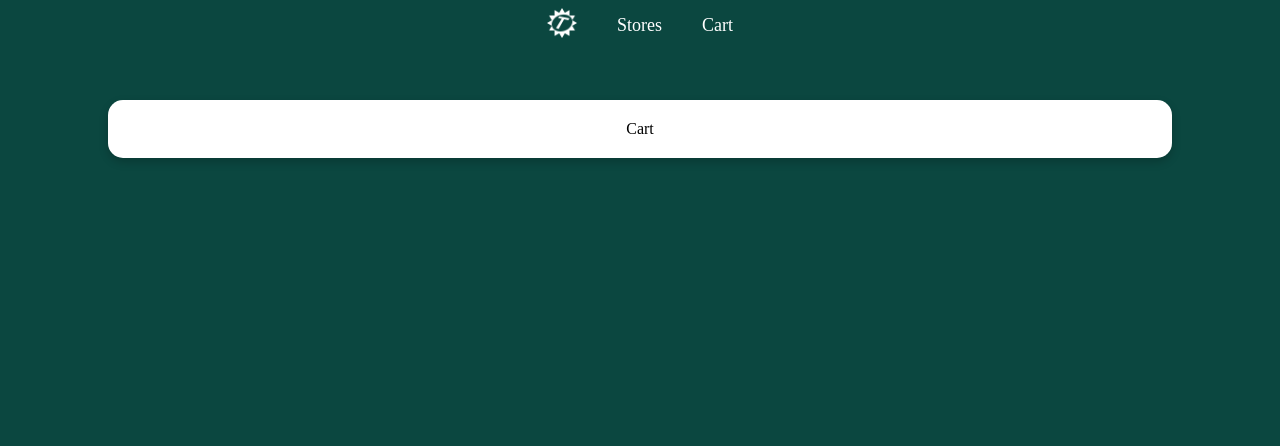
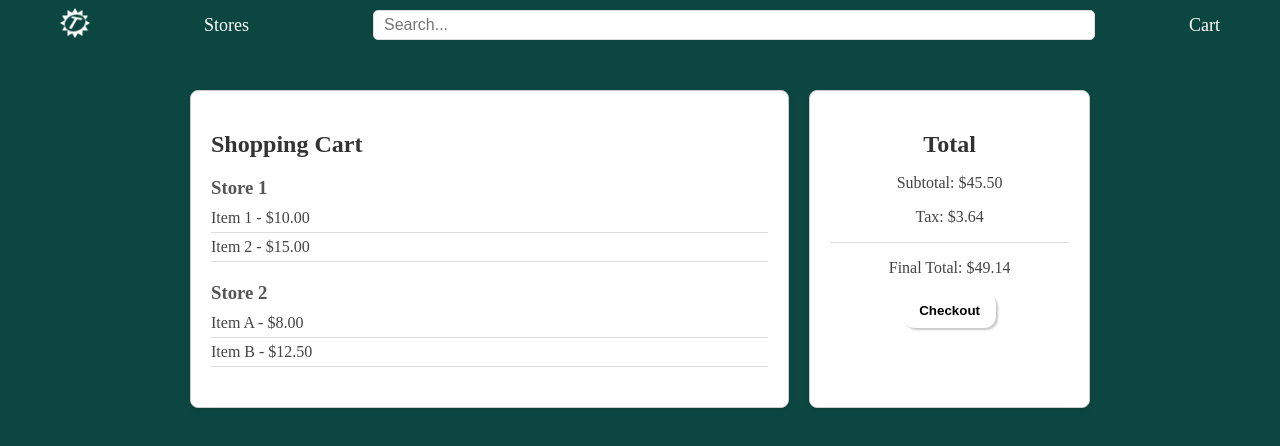
Before and after one commit to alecnazzy/CAP4104-project, a plain HTML site: page html/prototype/cart.html in a window 1280 px wide. Drawn offline with Linux system fonts and the light colour scheme.

Commit message:
-added content to cart.html -added search bar to nav and css

```diff
--- a/html/prototype/cart.html
+++ b/html/prototype/cart.html
@@ -7,13 +7,47 @@
     <link rel="stylesheet" href="prototype.css" />
   </head>
   <body>
+    <!-- Navbar -->
     <nav class="navbar">
-      <a href="/html/prototype/prototype.html">
-        <img src="/images/icon_light.png" alt="" />
+      <a href="/html/prototype/prototype.html" class="logo">
+        <img src="/images/icon_light.png" alt="Logo" />
       </a>
-      <a href="">Stores</a>
-      <a href="/html/prototype/cart.html">Cart</a>
+      <a href="" class="nav-link">Stores</a>
+      <input type="text" class="search-bar" placeholder="Search..." />
+      <a href="/html/prototype/cart.html" class="nav-link">Cart</a>
     </nav>
-    <div class="display-items">Cart</div>
+
+    <!-- End Navbar -->
+    <!--  -->
+    <div class="cart-container">
+      <!-- Cart Items -->
+      <div class="cart-items">
+        <h2>Shopping Cart</h2>
+        <div class="store-section">
+          <h3>Store 1</h3>
+          <ul>
+            <li>Item 1 - $10.00</li>
+            <li>Item 2 - $15.00</li>
+          </ul>
+        </div>
+        <div class="store-section">
+          <h3>Store 2</h3>
+          <ul>
+            <li>Item A - $8.00</li>
+            <li>Item B - $12.50</li>
+          </ul>
+        </div>
+      </div>
+      <!-- Cart Total -->
+      <div class="cart-total">
+        <h2>Total</h2>
+        <p>Subtotal: $45.50</p>
+        <p>Tax: $3.64</p>
+        <hr />
+        <p>Final Total: $49.14</p>
+        <button class="checkout-btn">Checkout</button>
+      </div>
+    </div>
+    <!--  -->
   </body>
 </html>
--- a/html/prototype/prototype.css
+++ b/html/prototype/prototype.css
@@ -14,26 +14,54 @@ nav {
   background-color: rgb(11, 71, 64);
   font-size: large;
   width: 100%;
-  text-align: center;
   height: 50px;
   display: flex;
-  justify-content: center;
   align-items: center;
+  justify-content: space-between;
+  padding: 0 20px;
+  box-sizing: border-box;
 }
 
-nav a {
-  color: white;
-  text-decoration: none;
-  padding: 0 20px;
+nav .logo {
+  margin-left: 40px; /* Increased spacing between logo and "Stores" */
 }
 
-nav a:hover {
-  color: rgb(224, 210, 3);
-}
 nav img {
   width: 30px;
   height: 30px;
 }
+
+nav .nav-link {
+  color: white;
+  text-decoration: none;
+  margin: 0 40px;
+}
+
+nav .nav-link:hover {
+  color: rgb(224, 210, 3);
+}
+
+nav .search-bar {
+  flex: 2; /* Made the search bar larger */
+  max-width: 700px;
+
+  padding: 5px 10px;
+  font-size: 16px;
+  border: 1px solid #ddd;
+  border-radius: 5px;
+  margin: 0 10px;
+}
+
+nav .search-bar:focus {
+  outline: none;
+  border-color: rgb(224, 210, 3);
+}
+
+nav .nav-link:last-of-type {
+  margin-left: 10px;
+}
+
+/* END NAVBAR */
 
 /* DISPLAY-ITEMS */
 .display-items {
@@ -66,6 +94,12 @@ nav img {
   width: 200px;
   text-align: center;
   box-shadow: 0 2px 5px rgba(0, 0, 0, 0.1);
+  box-shadow: 2px 3px 2px 2px rgba(224, 224, 224, 0.777);
+  border: none;
+}
+.product:hover {
+  background-color: #f9f9fa; /* Gray-100 */
+  cursor: pointer;
 }
 
 .product img {
@@ -84,18 +118,97 @@ nav img {
   color: #555;
 }
 
-.product button {
-  background-color: #007bff;
-  color: white;
+button {
+  background-color: white;
+  color: black;
+  font-weight: bold;
+  padding: 10px 16px;
+  border-radius: 12px;
+  box-shadow: 2px 2px 2px 0px rgba(184, 184, 184, 0.777);
   border: none;
-  padding: 10px 15px;
-  border-radius: 5px;
-  cursor: pointer;
+  transition: background-color 0.3s ease;
 }
 
-.product button:hover {
-  background-color: #0056b3;
+button:hover {
+  background-color: #e3e3e5; /* Gray-100 */
+  cursor: pointer;
+  box-shadow: none;
 }
+/* END DISPLAY ITEMS */
+
+/* CART */
+.cart-container {
+  display: flex;
+  gap: 20px;
+  padding: 20px;
+  max-width: 900px;
+  margin: 20px auto;
+}
+
+.cart-items {
+  background-color: #fff;
+  border: 1px solid #ccc;
+  box-shadow: 0 2px 5px rgba(0, 0, 0, 0.1);
+  padding: 20px;
+  flex: 7; /* 70% of the container */
+  border-radius: 8px;
+}
+
+.cart-total {
+  background-color: #fff;
+  border: 1px solid #ccc;
+  box-shadow: 0 2px 5px rgba(0, 0, 0, 0.1);
+  padding: 20px;
+  flex: 3; /* 30% of the container */
+  border-radius: 8px;
+  text-align: center;
+}
+
+.cart-items h2,
+.cart-total h2 {
+  margin-bottom: 10px;
+  color: #333;
+}
+
+.store-section {
+  margin-bottom: 20px;
+}
+
+.store-section h3 {
+  margin-bottom: 5px;
+  color: #555;
+}
+
+.store-section ul {
+  list-style-type: none;
+  padding: 0;
+  margin: 0;
+}
+
+.store-section ul li {
+  padding: 5px 0;
+  border-bottom: 1px solid #ddd;
+  color: #444;
+}
+
+.cart-total p {
+  font-size: 1rem;
+  color: #444;
+}
+
+.cart-total p:last-child {
+  font-size: 1.5rem;
+  font-weight: bold;
+  color: #007bff;
+}
+
+hr {
+  margin: 10px 0;
+  border: none;
+  border-top: 1px solid #ddd;
+}
+
+/* END CART */
 
 /* FOOTER */
 footer {
```
Also changed, not shown: html/prototype/prototype.html (+52 -6 lines).
